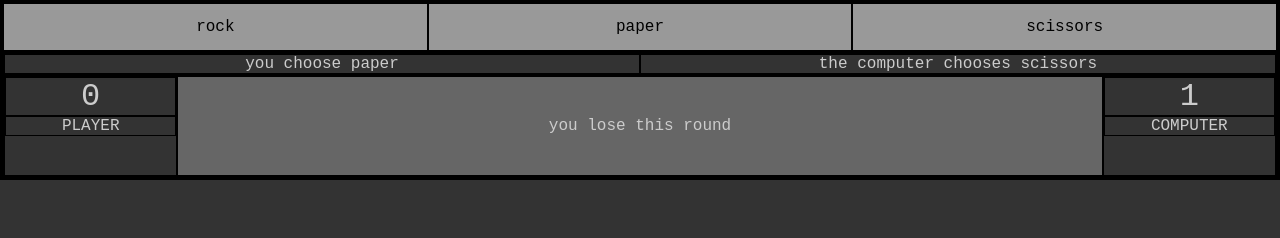
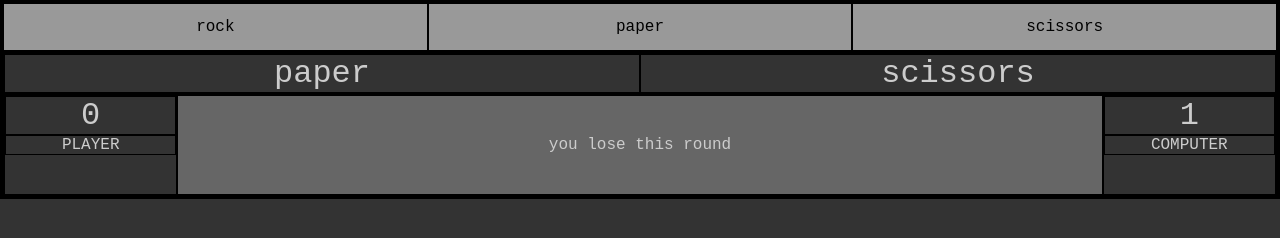
Before and after one commit to m-simkins/rock-paper-scissors, a plain HTML site: page index.html in a window 1280 px wide. Both pictures are taken after a click on the element "rock paper scissors". Drawn offline with Linux system fonts and the light colour scheme.

Commit message:
Separate functions for choices

```diff
--- a/index.html
+++ b/index.html
@@ -14,8 +14,8 @@
     </section>
     <section id="results">
         <div id="choices">
-            <p id="player-choice"></p>
-            <p id="computer-choice"></p>
+            <p id="player-choice">player</p>
+            <p id="computer-choice"> computer</p>
         </div>
         <div id="scores">
             <div class="score-group">
--- a/script.js
+++ b/script.js
@@ -17,14 +17,12 @@ const gameResultDisplay = document.getElementById("game-result");
 playerScoreDisplay.textContent = `${playerScore}`
 computerScoreDisplay.textContent = `${computerScore}`
 
-choiceButtons.addEventListener("click", (e) => {
-    playerChoice = Number(e.target.value);
-    computerChoice = Math.floor((Math.random() * 3));
+function displayChoices(playerChoice, computerChoice) {
+    playerChoiceDisplay.textContent = `${choices[playerChoice]}`
+    computerChoiceDisplay.textContent = `${choices[computerChoice]}`
+}
 
-    playerChoiceDisplay.textContent = `you choose ${choices[playerChoice]}`
-
-    computerChoiceDisplay.textContent = `the computer chooses ${choices[computerChoice]}`
-
+function compareChoices(playerChoice, computerChoice) {
     if (playerChoice === computerChoice) {
         gameResult = 'tie';
     } else if (playerChoice === computerChoice + 1 || playerChoice === computerChoice - 2) {
@@ -34,6 +32,15 @@ choiceButtons.addEventListener("click", (e) => {
         gameResult = 'lose';
         computerScore++;
     }
+}
+
+choiceButtons.addEventListener("click", (e) => {
+    playerChoice = Number(e.target.value);
+    computerChoice = Math.floor((Math.random() * 3));
+
+    displayChoices(playerChoice, computerChoice);
+
+    compareChoices(playerChoice, computerChoice);
 
     gameResultDisplay.textContent = `you ${gameResult} this round`;
 
--- a/styles.css
+++ b/styles.css
@@ -62,4 +62,5 @@ body {
 #choices > p {
     width: 50%;
     text-align: center;
+    font-size: 2rem;
 }
```
Also changed, not shown: 1 other file.
